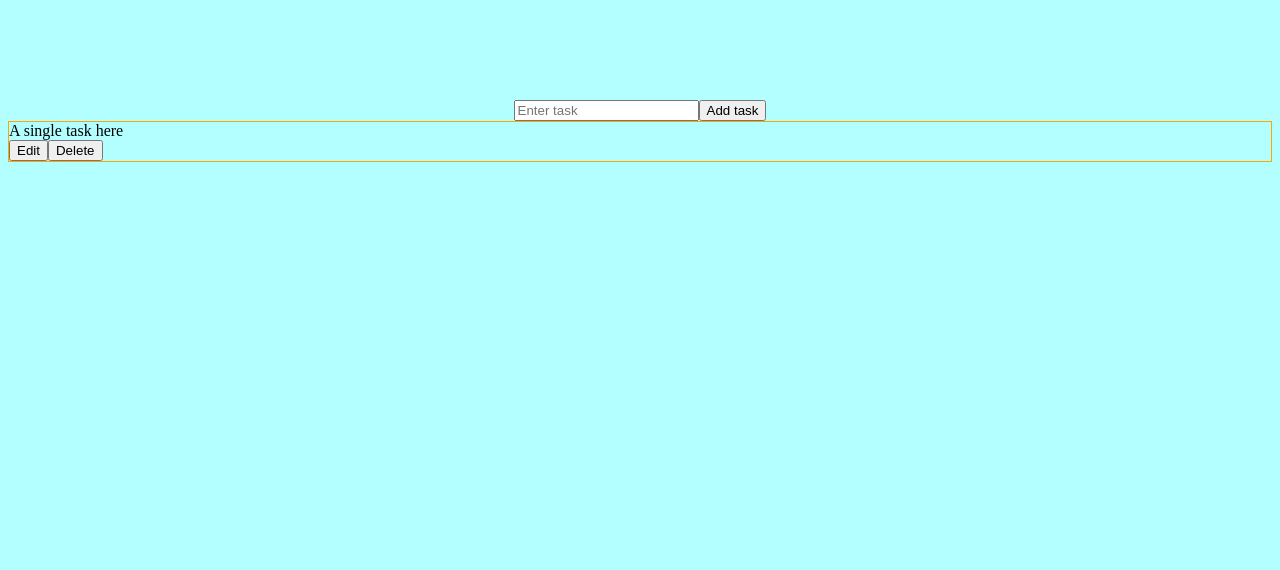
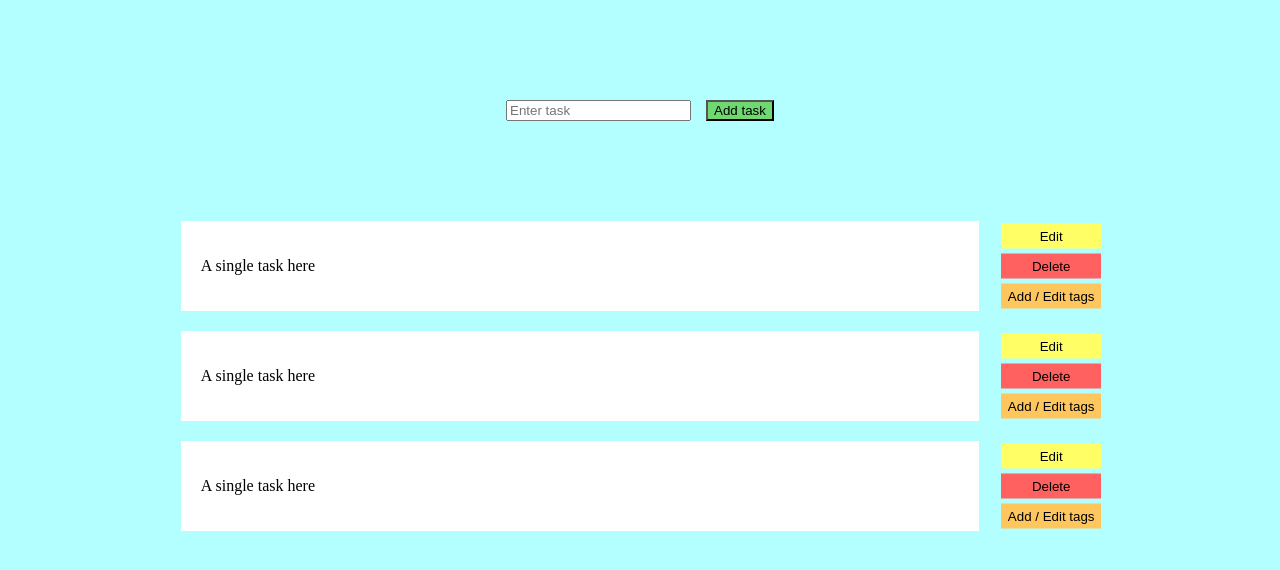
Before and after one commit to ArminasStrolys/react-projects, a React (Create React App) app in the folder assignment-4/: page / in a window 1280 px wide. Shown: the top 570 px of the page. Built offline with nearby package versions, Linux system fonts and the light colour scheme.

Commit message:
Adjusting layout styles

```diff
--- a/assignment-4/src/components/mainForm/MainForm.jsx
+++ b/assignment-4/src/components/mainForm/MainForm.jsx
@@ -6,8 +6,10 @@ const MainForm = () => {
 <>
     <form className='main-form' action="">
         <input type="text" placeholder='Enter task' />
-        <button>Add task</button>
+        <button className='btn-add'>Add task</button>
     </form>
+    <Tasks />
+    <Tasks />
     <Tasks />
 </>
     );
--- a/assignment-4/src/components/style/_mainForm.scss
+++ b/assignment-4/src/components/style/_mainForm.scss
@@ -1,6 +1,10 @@
 @import "_var.scss";
 
-.main-form{
-    margin-top: 100px;
-    text-align: center;
+.main-form {
+  margin: 100px 0;
+  text-align: center;
+  .btn-add {
+    background-color: rgb(112, 216, 112);
+    margin-left: 15px;
+  }
 }
--- a/assignment-4/src/components/style/_task.scss
+++ b/assignment-4/src/components/style/_task.scss
@@ -1,5 +1,37 @@
 @import "_var.scss";
 
-.task{
-    border: 1px solid orange;
+.task {
+//   border: 1px solid orange;
+  background-color: white;
+  position: relative;
+  width: 60%;
+  left: -60px;
+  margin: 20px auto;
+  padding: 20px;
+  .form-buttons {
+    // border: 1px solid rgb(0, 168, 0);
+    right: -122px;
+    position: absolute;
+    top: 50%;
+    transform: translate(0, -50%);
+    .btn {
+      display: block;
+      width: 100px;
+      border: none;
+      padding: 5px 0;
+      margin: 5px 0;
+    }
+    .edit {
+      background-color: rgb(255, 255, 101);
+      top: 0%;
+    }
+    .delete {
+      background-color: rgb(255, 97, 97);
+      top: 40%;
+    }
+    .tag {
+      background-color: rgb(255, 198, 93);
+      top: 85%;
+    }
+  }
 }
--- a/assignment-4/src/components/tasks/Tasks.jsx
+++ b/assignment-4/src/components/tasks/Tasks.jsx
@@ -3,10 +3,15 @@ import React from 'react';
 const Tasks = () => {
     return (
         <div className='task'>
-            A single task here
-            <form action="">
-                <button>Edit</button>
-                <button>Delete</button>
+        <p> A single task here</p>
+
+
+        {/* <span>#Monday </span> */}
+
+            <form className='form-buttons' action="">
+                <button className='btn edit'>Edit</button>
+                <button className='btn delete'>Delete</button>
+                <button className='btn tag'>Add / Edit tags</button>
             </form>
         </div>
     );
```
